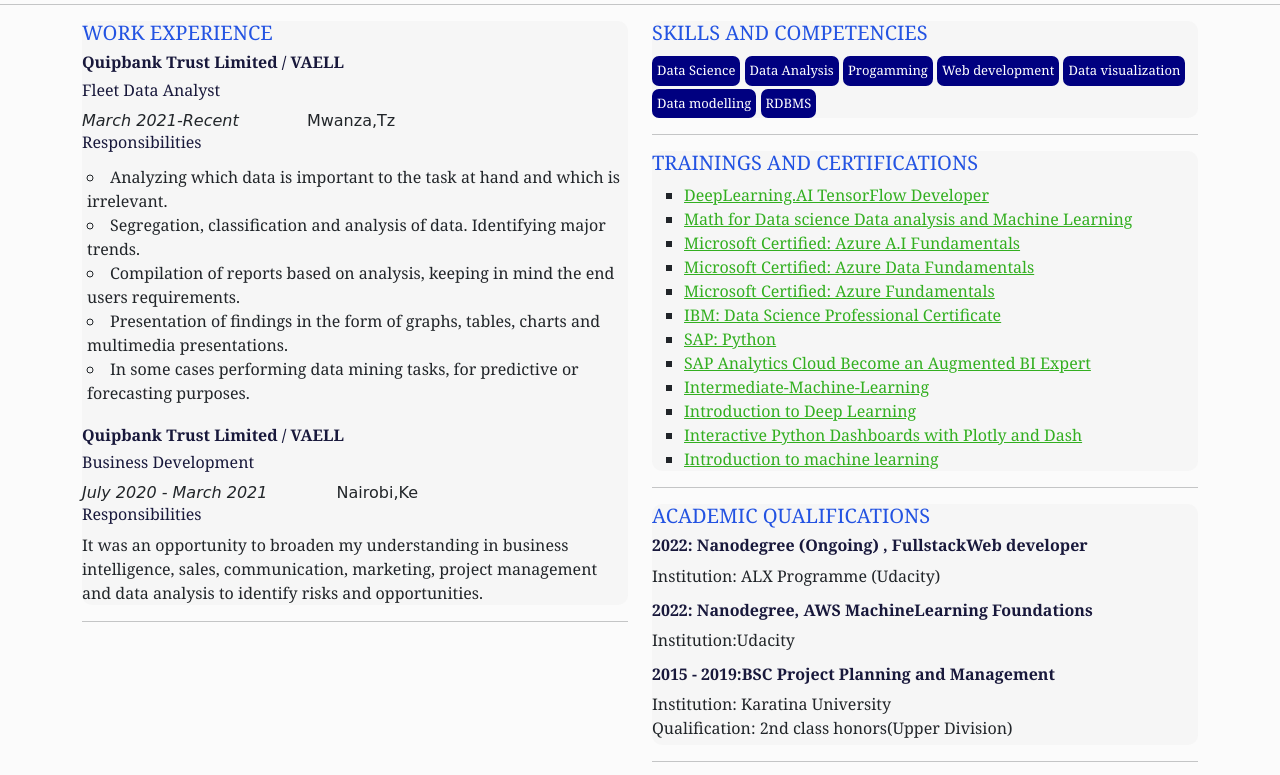
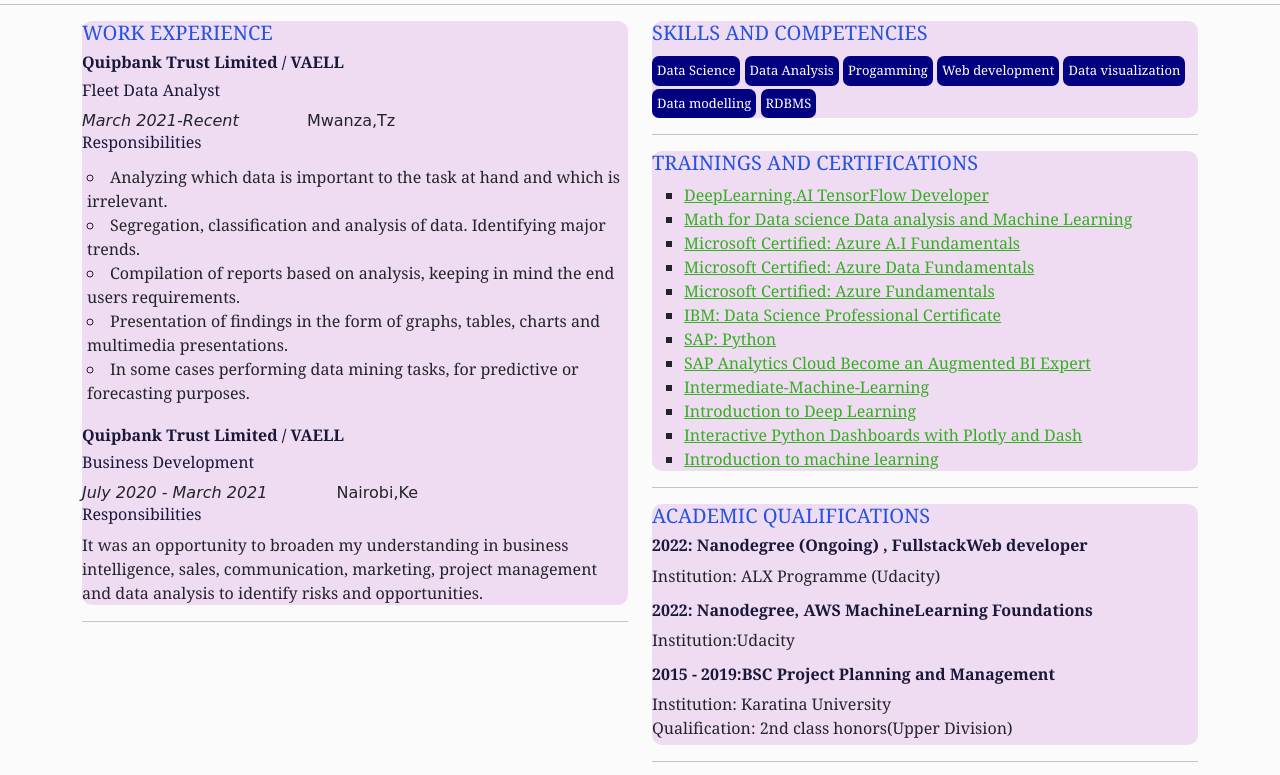
Before and after one commit to mosesglitch/Resume-Markup, a plain HTML site: page index.html in a window 1280 px wide. Shown: the part 242-1017 px from the top of the page. Drawn offline with nearby package versions, Linux system fonts and the light colour scheme.

Commit message:
again test (#2)
Co-authored-by: FelixJaloch <jalochfelix@gmail.com>

```diff
--- a/styles.css
+++ b/styles.css
@@ -28,7 +28,7 @@ li {
   list-style: none;
 }
 .newsec {
-  background-color: rgba(224, 224, 224, 0.2);
+  background-color: rgba(196, 96, 203, 0.2);
   border-radius: 10px;
   padding: 20px green;
 }
```
